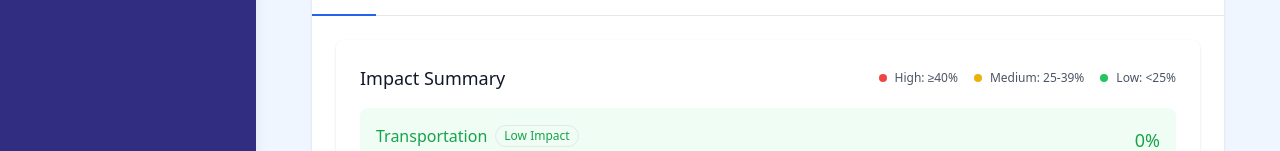
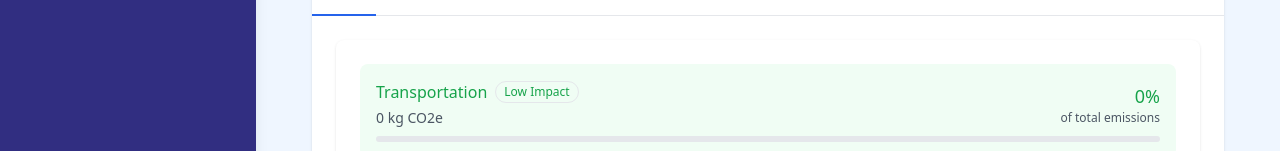
Before and after one commit to daykyu/HELPCarbonFootprint, a React (Vite) app in the folder frontend/: page /dashboard in a window 1280 px wide. Shown: the part 468-619 px from the top of the page. Built offline with nearby package versions, Linux system fonts and the light colour scheme; no server answers; sample sign-in values are in the browser's storage.

Commit message:
All View Update

```diff
--- a/frontend/src/components/views/AllView.jsx
+++ b/frontend/src/components/views/AllView.jsx
@@ -48,23 +48,7 @@ const AllView = ({ footprintData }) => {
     <div className="space-y-6" data-testid="all-view-container">
       {/* Impact Summary with Legend */}
       <div className="bg-white p-6 rounded-lg shadow" data-testid="impact-summary">
-        <div className="flex justify-between items-center mb-4">
-          <h4 className="text-lg font-medium text-gray-900">Impact Summary</h4>
-          <div className="flex gap-4">
-            <div className="flex items-center gap-2" data-testid="impact-legend-high">
-              <div className="w-2 h-2 rounded-full bg-red-500"></div>
-              <span className="text-xs text-gray-600">High: ≥40%</span>
-            </div>
-            <div className="flex items-center gap-2" data-testid="impact-legend-medium">
-              <div className="w-2 h-2 rounded-full bg-yellow-500"></div>
-              <span className="text-xs text-gray-600">Medium: 25-39%</span>
-            </div>
-            <div className="flex items-center gap-2" data-testid="impact-legend-low">
-              <div className="w-2 h-2 rounded-full bg-green-500"></div>
-              <span className="text-xs text-gray-600">Low: &lt;25%</span>
-            </div>
-          </div>
-        </div>
+
 
         <div className="space-y-4">
           {sortedBreakdown.map(({ category, data, impact }) => (
```
